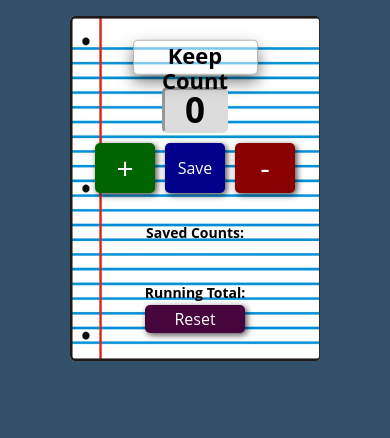
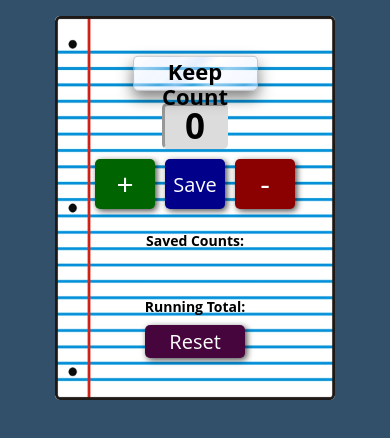
Before and after one commit to NereidaRondon/counter, a plain HTML site: page index.html in a window 390 px wide. Drawn offline with nearby package versions, Linux system fonts and the light colour scheme; a web font is replaced by a local one.

Commit message:
fixed media query

```diff
--- a/index.css
+++ b/index.css
@@ -8,16 +8,17 @@ body {
 }
 #bg-div{
     margin: 2rem auto;
-    max-width: 500px;
-    height: 685px;
+    max-width: 630px;
+    height: 865px;
     background-image: url("paper.jpg");
-    border-radius: 10px;
+    border-radius: 15px;
     background-size: cover;
+    display: flex;
+    justify-content: center;
 }
 #container-div{
-    max-width: 500px;
-    margin: 2rem auto;
-    display:block;
+    width: 500px;
+    margin: 2rem auto 3rem auto;
     width: 250px;
     padding: 1rem 0;
 }
@@ -36,16 +37,26 @@ body {
 	}
 }
 #title {
-    background:rgba(255,255,255,.5);
+    background: linear-gradient(135deg,
+        rgba(255, 255, 255, .3),
+        rgba(243, 247, 255, .6),
+        rgba(231, 239, 255, .5),
+        rgba(218, 232, 255, .3),
+        rgba(212, 228, 255, .6),
+        rgba(255, 255, 255, .2),
+        rgba(245, 248, 255, .6),
+        rgba(237, 243, 255, .5),
+        rgba(224, 236, 255, .3),
+        rgba(212, 228, 255, .7));
     width: 200px;
 	height: 60px;
 	box-sizing: border-box;
-	border: 1px solid rgba(150,150,150,.7);
+	border: 1px solid rgba(150,150,150,.5);
 	border-radius: 5px;
 	box-shadow: 0 5px 12px 0px rgba(0,0,0,0.65);
 	transform: translatey(0px);
 	animation: float 6s ease-in-out infinite;
-	margin: 20px auto;
+	margin: 35px auto 10px auto;
 }
 h1 {
     padding: 10px 0 0 0;
@@ -64,10 +75,10 @@ p{
     border-radius: 5px;
     border: 5px inset rgba(220, 220, 220, .8);
 }
-
 button {
     font-family: 'Neucha', Oxygen, Ubuntu, Cantarell, 'Open Sans', 'Helvetica Neue', sans-serif;
     border: none;
+    font-size: 24px;
     padding: 10px 20px;
     color: white;
     border-radius: 5px;
@@ -77,11 +88,11 @@ button {
 .btn-div{
     display:flex;
     justify-content: space-between;
-    margin: 3rem auto 4.75rem auto;
+    margin: 2.5rem auto 4.7rem auto;
 }
 .btn{
     margin: 0;
-    width: 60px;
+    width: 70px;
     height: 60px;
 }
 #increment-btn {
@@ -118,7 +129,7 @@ button {
 }
 
 #save-div{
-    margin: 0 auto 25px auto;
+    margin: 0 auto 32px auto;
     width: 250px;
     height: 150px;
 }
@@ -132,18 +143,19 @@ button {
 }
 
 
+/* Mobile  */
 
-@media screen and (max-width: 520px){
+@media screen and (max-width: 500px){
     #bg-div{
         margin: 1rem auto;
-        max-width: 250px;
-        height: 345px;
+        max-width: 280px;
+        height: 384px;
         border-radius: 5px;
     }
     #container-div{
-        max-width: 200px;
-        margin: auto;
-        padding: 1rem 0;
+        width: 200px;
+        margin: 1rem auto;
+
     }
     h1 {
         font-size: 22px;
@@ -153,7 +165,7 @@ button {
     }
     p{
         font-size: 14px;
-        line-height: 15px;
+        line-height: 16px;
     }
     #count-el {
         font-size: 35px;
@@ -163,6 +175,7 @@ button {
     }
     button {
         padding: 5px 10px;
+        font-size: 20px;
     }
     .btn{
         width: 60px;
@@ -172,10 +185,10 @@ button {
         margin: 10px auto 1.5rem auto;
     }
     #reset-btn {
-        margin: 5px auto;
+        margin: 10px auto;
     }
     #save-div{
-        margin: 32px auto 10px auto;
+        margin: 0 auto 16px auto;
         width: 180px;
         height: 50px;
     }
```
